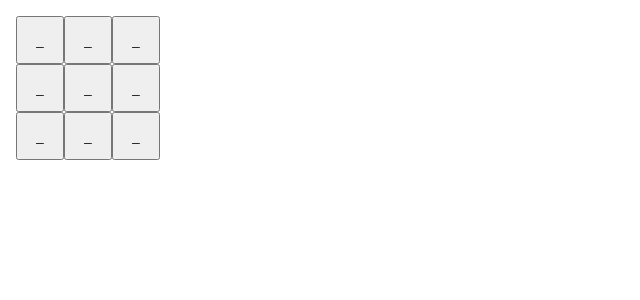
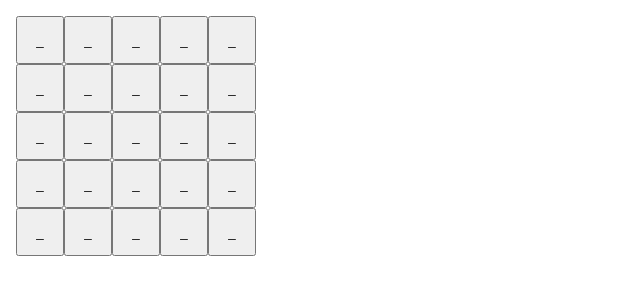
Before and after one commit to Yobuligo/playground.react, a React (Create React App) app: page / in a window 1280 px wide. Shown: the top 300 px of the page, without its empty margins (0-640 px from the left). Built offline with nearby package versions, Linux system fonts and the light colour scheme.

Commit message:
Start implementation of dynamic field

```diff
--- a/package.json
+++ b/package.json
@@ -10,6 +10,7 @@
     "@types/node": "^16.11.65",
     "@types/react": "^18.0.21",
     "@types/react-dom": "^18.0.6",
+    "@yobuligo/core.typescript": "^1.0.11",
     "react": "^18.2.0",
     "react-dom": "^18.2.0",
     "react-router-dom": "^6.7.0",
--- a/src/App.tsx
+++ b/src/App.tsx
@@ -1,31 +1,54 @@
-import { useState } from "react";
-import Row from "./components/Row";
+import { ReactNode, useEffect, useState } from "react";
+import NewRow from "./components/NewRow";
 import { State } from "./model/State";
+import { AppContext } from "./store/AppContext";
 
 const App: React.FC = () => {
-  const [field, setField] = useState<State[][]>([]);
+  const x = 5;
+  const y = 5;
+  const [fields, setFields] = useState<State[][]>([]);
+  const [rowItems, setRowItems] = useState<ReactNode>();
 
-  const rules = [
-    [0, 1, 2],
-    [3, 4, 5],
-    [6, 7, 8],
-    [0, 3, 4],
-    [1, 4, 7],
-    [2, 5, 8],
-    [0, 4, 8],
-    [2, 4, 6],
-  ];
+  useEffect(() => {
+    setFields(() => {
+      const rows: State[][] = [];
+      for (let i = 0; i < y; i++) {
+        const fields: State[] = [];
+        for (let j = 0; j < x; j++) {
+          fields.push(State.Empty);
+        }
+        rows.push(fields);
+      }
+      return rows;
+    });
+  }, [x, y]);
 
   const [mode, setMode] = useState(false);
-  const onActivate = () => {
+  const toggleMode = () => {
     setMode((previous) => !previous);
   };
+
+  useEffect(() => {
+    setRowItems(() => {
+      if (fields.length === 0) {
+        return <></>;
+      }
+      let rows: ReactNode[] = [];
+      for (let i = 0; i < y; i++) {
+        const rowFields: State[] = [];
+        for (let j = 0; j < x; j++) {
+          rowFields.push(fields[j][i]);
+        }
+        rows.push(<NewRow states={rowFields} />);
+      }
+      return rows;
+    });
+  }, [fields]);
+
   return (
-    <>
-      <Row mode={mode} onActivate={onActivate} />
-      <Row mode={mode} onActivate={onActivate} />
-      <Row mode={mode} onActivate={onActivate} />
-    </>
+    <AppContext.Provider value={{ mode: mode, toggleMode: toggleMode }}>
+      {rowItems}
+    </AppContext.Provider>
   );
 };
 
--- /dev/null
+++ b/src/components/NewRow.tsx
@@ -0,0 +1,22 @@
+import { useContext } from "react";
+import { State } from "../model/State";
+import { AppContext } from "../store/AppContext";
+import Field from "./Field";
+
+const NewRow: React.FC<{ states: State[] }> = (props) => {
+  const context = useContext(AppContext);
+  const items = props.states.map((state) => {
+    return (
+      <Field
+        state={state}
+        onActivate={() => {
+          state = context.mode ? State.X : State.O;
+          context.toggleMode();
+        }}
+      />
+    );
+  });
+  return <div>{items}</div>;
+};
+
+export default NewRow;
--- /dev/null
+++ b/src/store/AppContext.ts
@@ -0,0 +1,7 @@
+import { createContext } from "react";
+import { IAppContext } from "./IAppContext";
+
+export const AppContext = createContext<IAppContext>({
+  mode: false,
+  toggleMode: () => {},
+});
--- /dev/null
+++ b/src/store/IAppContext.ts
@@ -0,0 +1,4 @@
+export interface IAppContext {
+  mode: boolean;
+  toggleMode: () => void;
+}
```
Also changed, not shown: 1 other file (tests, documents, lock files or other folders).
